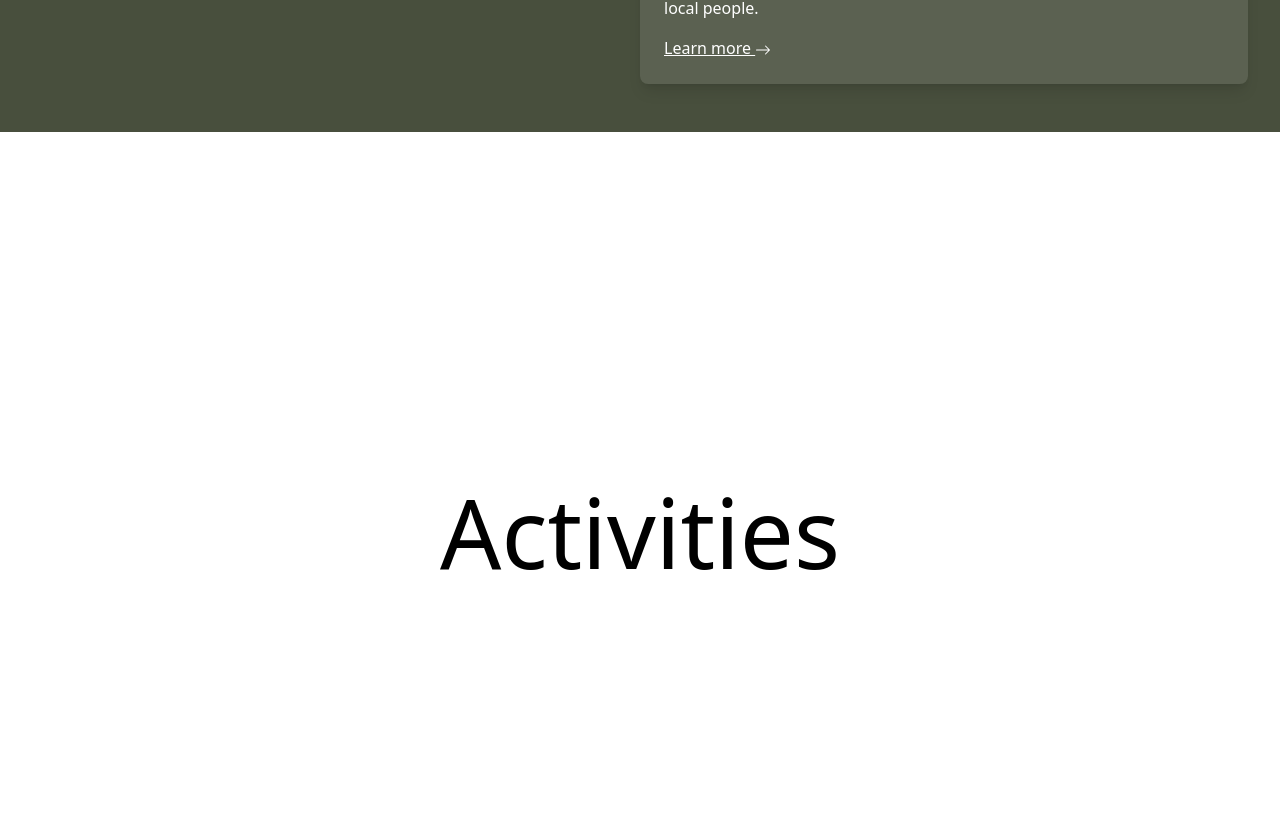
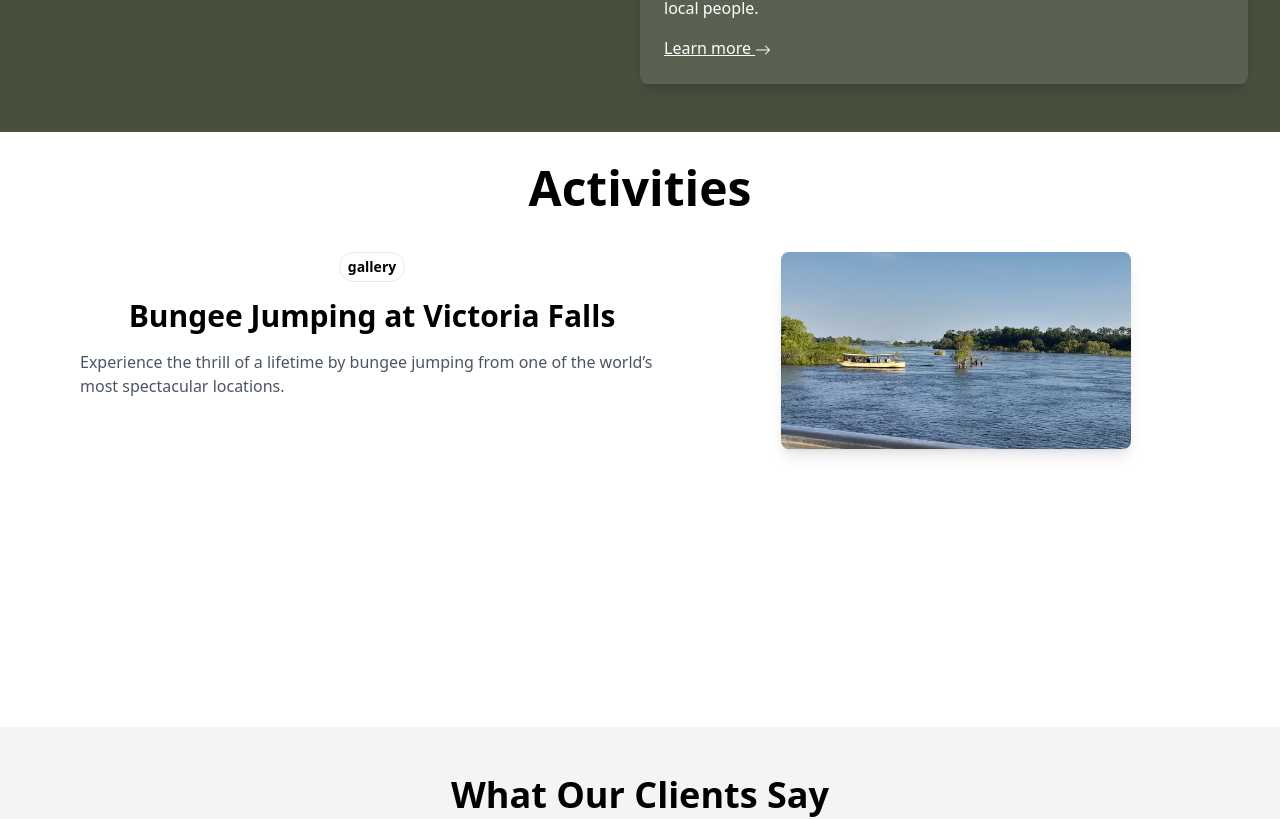
Before and after one commit to PixelCrafte/serene, a Next.js app: page / in a window 1280 px wide. Shown: the part 2232-3051 px from the top of the page. Built offline with nearby package versions, Linux system fonts and the light colour scheme.

Commit message:
landing page structuring and content done

```diff
--- a/src/app/page.jsx
+++ b/src/app/page.jsx
@@ -7,6 +7,7 @@ import services from "@/content/services";
 import TestimonialsSection from "@/components/Testimonials";
 import BlogSection from "@/components/BlogSection";
 import { BsEnvelope } from "react-icons/bs";
+import ActivitiesSection from "@/components/LandingGallery";
 
 const heroRatings = [
   {
@@ -127,10 +128,8 @@ export default function Home() {
       </section>
 
       {/* Activities */}
-        <section className="h-screen bg-white flex items-center justify-center">
-          <h1 className="text-black text-8xl w-fit">Activities</h1>
-        </section>
-
+          <h1 className='text-5xl font-bold text-center my-8'>Activities</h1>
+          <ActivitiesSection />
       {/* Testimonials */}
           <TestimonialsSection />
           {/* CTA */}
--- /dev/null
+++ b/src/components/LandingGallery.jsx
@@ -0,0 +1,76 @@
+'use client';
+import { gsap } from 'gsap';
+import { ScrollTrigger } from 'gsap/ScrollTrigger';
+import { useGSAP } from '@gsap/react';
+import Image from 'next/image';
+import Link from 'next/link';
+import { BsArrowUpRight } from 'react-icons/bs';
+
+const activities = [
+  {
+    title: 'Bungee Jumping at Victoria Falls',
+    image: '/images/bg-1.jpg',
+    description: 'Experience the thrill of a lifetime by bungee jumping from one of the world’s most spectacular locations.',
+    link: '/gallery',
+  },
+  {
+    title: 'White Water Rafting',
+    image: '/images/sunset.jpg',
+    description: 'Ride the rapids on the mighty Zambezi River for an exhilarating adventure.',
+    link: '/gallery',
+  },
+  {
+    title: 'Victoria Falls Helicopter Tours',
+    image: '/images/zebras.jpg',
+    description: 'Get a bird’s eye view of the majestic Victoria Falls with our helicopter tours.',
+    link: '/gallery',
+  },
+  {
+    title: 'Devil\'s Pool Adventure',
+    image: '/images/bg-1.jpg',
+    description: 'Swim on the edge of the world’s largest waterfall in the famous Devil’s Pool.',
+    link: '/gallery',
+  },
+];
+const ActivitiesSection = () => {
+
+  return (
+    <section className="overflow-x-scroll flex flex-row">
+
+{    activities.map((item, index) => (
+
+    <article key={'activity-'+index} className="flex flex-col md:flex-row items-center md:items-start justify-between px-8 bg-white py-2 flex-shrink-0 flex-grow-0 w-screen">
+      {/* Left side - Text content */}
+      <div className="w-full md:w-1/2 mt-8 md:mt-0 md:ml-12 flex flex-col items-center justify-center">
+        {/* Small link to about page */}
+        <Link href="/about" className="text-black font-semibold text-sm hover:text-main2 mb-4 block border rounded-full w-fit px-2 py-1">
+          gallery
+        </Link>
+
+        {/* Title */}
+        <h2 className="text-2xl md:text-3xl font-semibold mb-4">
+          {item.title}
+        </h2>
+
+        {/* Paragraph */}
+        <p className="text-gray-600 mb-6">
+            {item.description}
+        </p>
+      </div>
+        {/* Left side - Image */}
+      <div className="w-full md:w-1/2 flex items-center justify-center">
+        <Image
+          src={item.image} // Replace with your image path
+          alt="Serene Destination"
+          width={350}
+          height={500}
+          className="object-cover rounded-lg shadow-lg block"
+        />
+      </div>
+    </article>
+))}
+</section>
+  );
+};
+
+export default ActivitiesSection;
```
